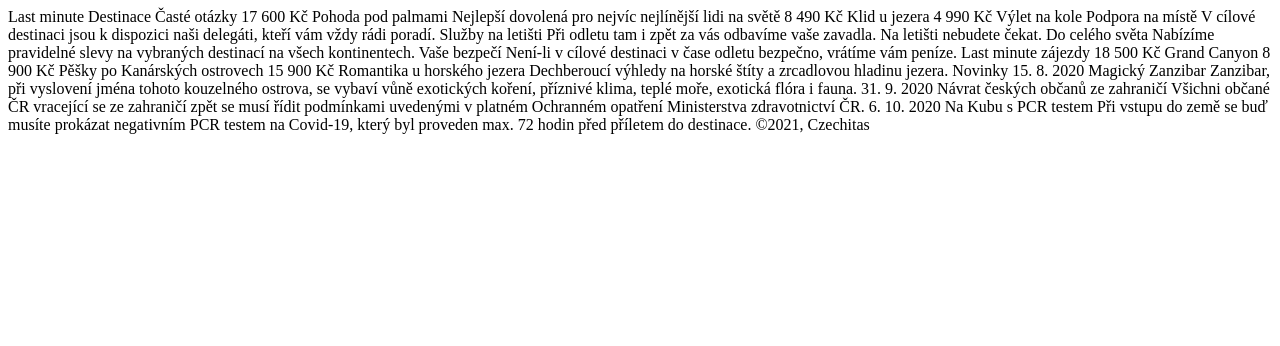
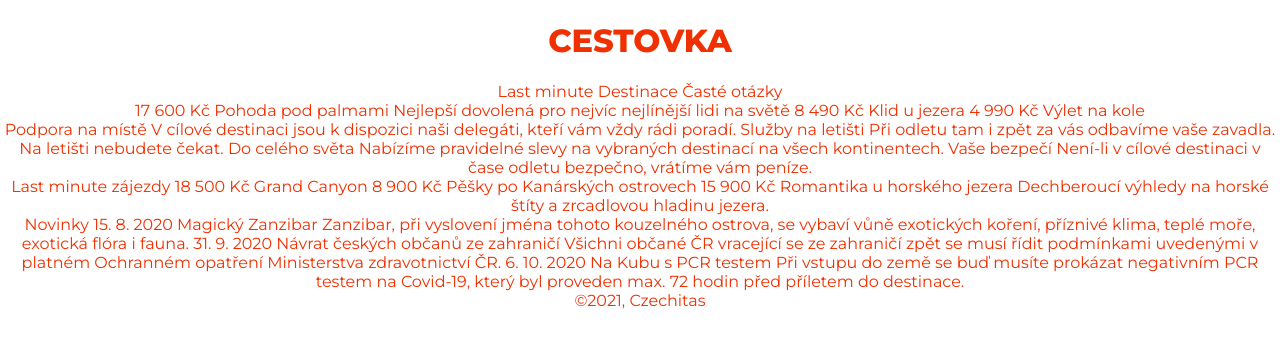
Before and after one commit to HTML-a-CSS-2-Podzim-2021-Online/cestovka-AndreaKalaziova, a plain HTML site: page index.html in a window 1280 px wide. Drawn offline with Linux system fonts and the light colour scheme.

Commit message:
basic layout

```diff
--- a/index.html
+++ b/index.html
@@ -4,15 +4,22 @@
 <head>
 	<meta charset="UTF-8">
 	<meta name="viewport" content="width=device-width, initial-scale=1.0">
+	<link rel="preconnect" href="https://fonts.googleapis.com">
+	<link rel="preconnect" href="https://fonts.gstatic.com" crossorigin>
+	<link href="https://fonts.googleapis.com/css2?family=Montserrat:wght@400;500;800&display=swap" rel="stylesheet">
 	<link rel="stylesheet" type="text/css" href="style.css">
 	<title>Cestovka</title>
 </head>
 
 <body>
+
+	<h1>Cestovka</h1>
+	<header>
 		Last minute
 		Destinace
 		Časté otázky
-
+	</header>
+	<div uvod>
 		17 600 Kč
 		Pohoda pod palmami
 		Nejlepší dovolená pro nejvíc nejlínější lidi na světě
@@ -22,7 +29,8 @@
 
 		4 990 Kč
 		Výlet na kole
-
+	</div>
+	<div sluzby>
 		Podpora na místě
 		V cílové destinaci jsou k dispozici naši delegáti, kteří vám vždy rádi poradí.
 
@@ -34,7 +42,8 @@
 
 		Vaše bezpečí
 		Není-li v cílové destinaci v čase odletu bezpečno, vrátíme vám peníze.
-
+	</div>
+	<div last_min>
 		Last minute zájezdy
 
 		18 500 Kč
@@ -46,7 +55,8 @@
 		15 900 Kč
 		Romantika u horského jezera
 		Dechberoucí výhledy na horské štíty a zrcadlovou hladinu jezera.
-
+	</div>
+	<div novinky>
 		Novinky
 
 		15. 8. 2020
@@ -63,8 +73,10 @@
 		Na Kubu s PCR testem
 		Při vstupu do země se buď musíte prokázat negativním PCR testem na Covid-19, který byl proveden max. 72 hodin před
 		příletem do destinace.
-
+	</div>
+	<footer>
 		©2021, Czechitas
+	</footer>
 </body>
 
 </html>
--- a/style.css
+++ b/style.css
@@ -1,2 +1,21 @@
 html { box-sizing: border-box; }
 *, ::before, ::after { box-sizing: inherit; }
+
+/* hlavicka, 3 uvodni foto, 4 odkazove bloky, 3 last minute, novinky, paticka
+mobil
+tablet
+pc */
+
+:root {
+     color: #F03000;}
+
+body {
+    font-family: 'Montserrat', sans-serif;
+    margin: 0;
+    padding: 0;
+    text-align: center;
+}
+
+h1 {
+    text-transform: uppercase;
+}
```
Lines whose indentation alone changed are shown as unchanged.
